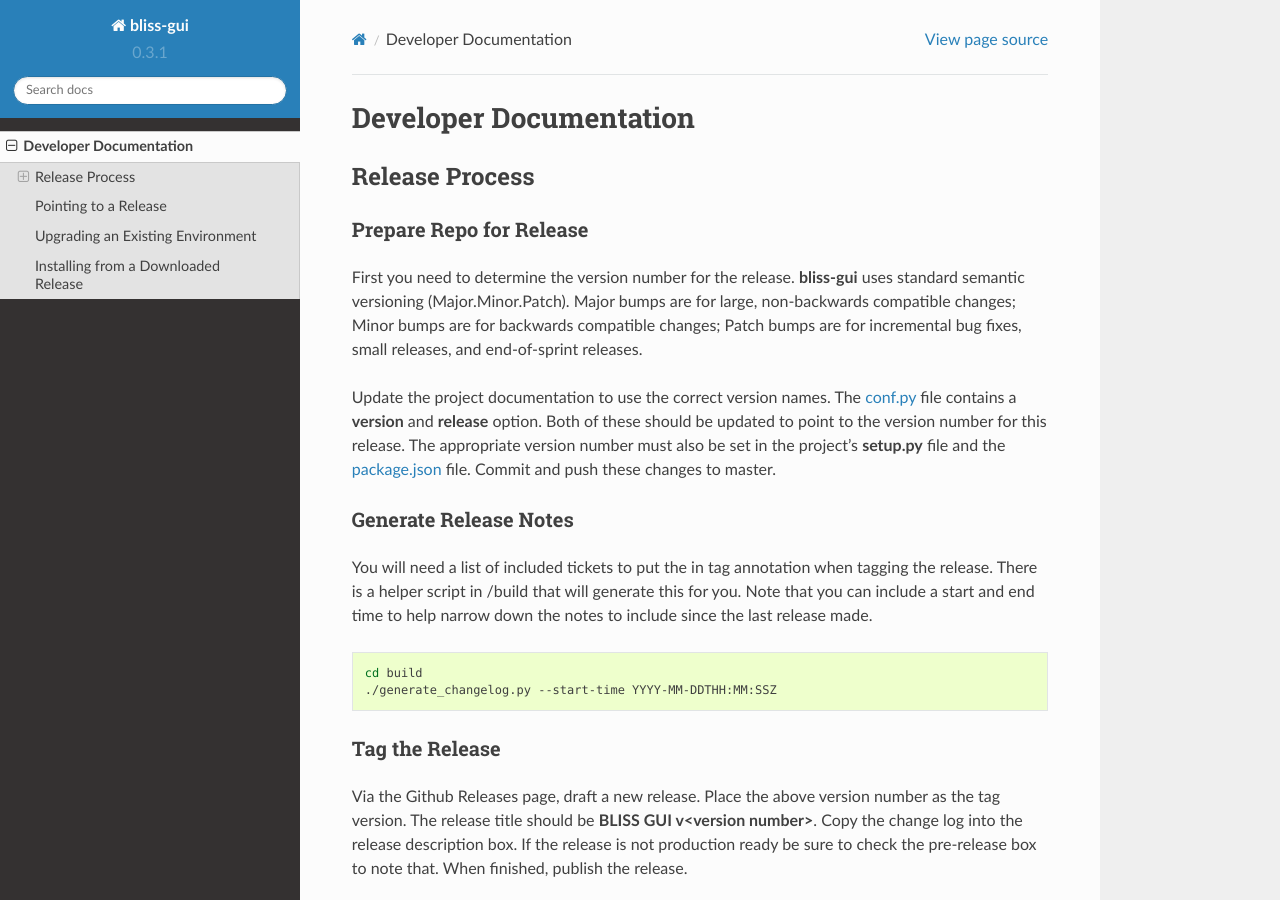
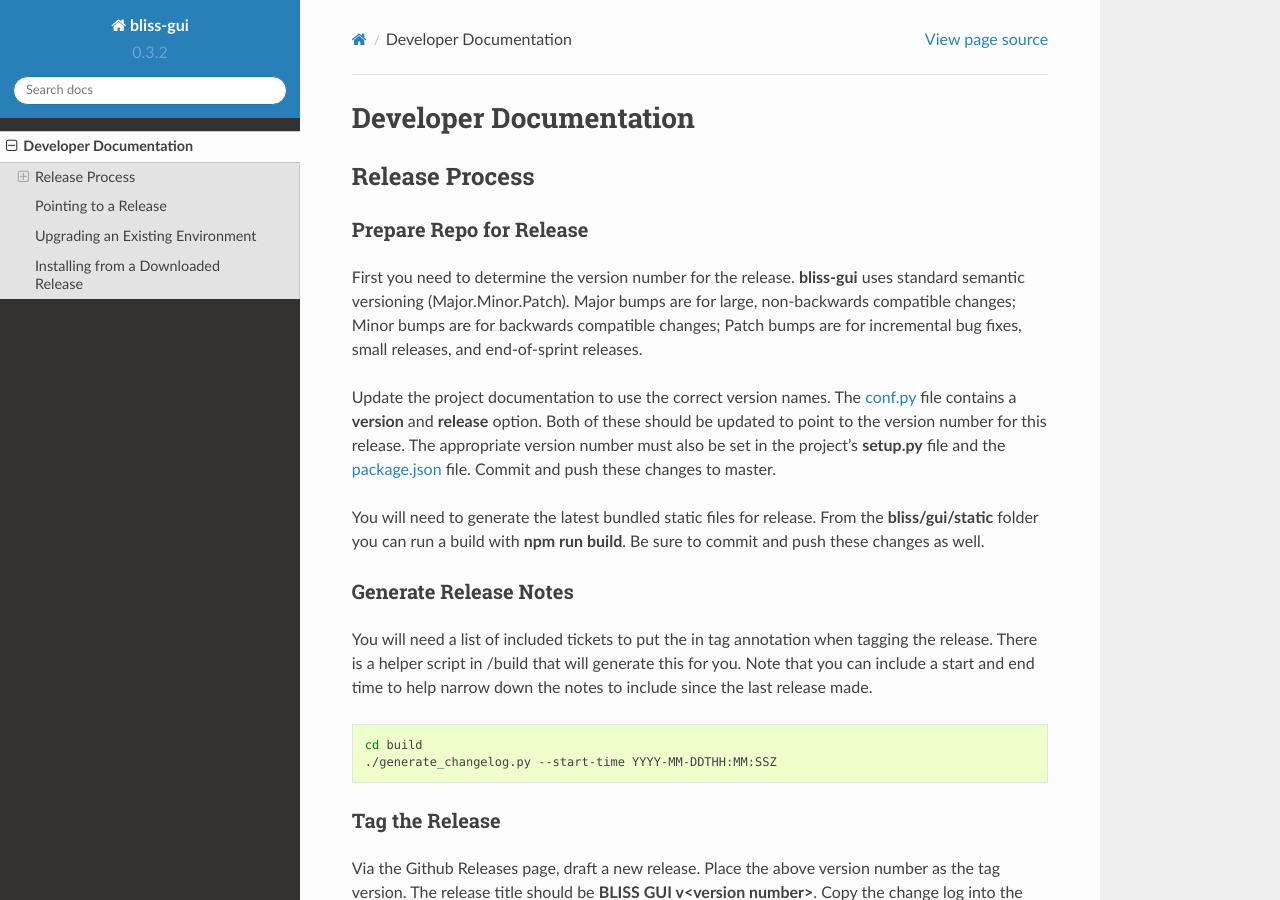
Before and after one commit to NASA-AMMOS/AIT-GUI, a Sphinx documentation site: the page built from doc/source/developer_info.rst, in a window 1280 px wide and 900 px high. Built offline with Sphinx 7.4.7 and the Read the Docs theme 2.0.0, drawn with Linux system fonts in a browser that asks for light colours.

Commit message:
Prep for 0.3.2 point release
- Update dev docs to include static file build in procedure
- Build latest static file bundles for release

```diff
--- a/bliss/gui/static/package.json
+++ b/bliss/gui/static/package.json
@@ -1,6 +1,6 @@
 {
   "name": "bliss-gui",
-  "version": "0.3.1",
+  "version": "0.3.2",
   "description": "BLISS GUI",
   "main": "index.js",
   "scripts": {
--- a/doc/source/conf.py
+++ b/doc/source/conf.py
@@ -57,9 +57,9 @@
 # built documents.
 #
 # The short X.Y version.
-version = u'0.3.1'
+version = u'0.3.2'
 # The full version, including alpha/beta/rc tags.
-release = u'0.3.1'
+release = u'0.3.2'
 
 # The language for content autogenerated by Sphinx. Refer to documentation
 # for a list of supported languages.
--- a/doc/source/developer_info.rst
+++ b/doc/source/developer_info.rst
@@ -10,6 +10,8 @@
 First you need to determine the version number for the release. **bliss-gui** uses standard semantic versioning (Major.Minor.Patch). Major bumps are for large, non-backwards compatible changes; Minor bumps are for backwards compatible changes; Patch bumps are for incremental bug fixes, small releases, and end-of-sprint releases.
 
 Update the project documentation to use the correct version names. The `conf.py <https://github.jpl.nasa.gov/bliss/bliss-gui/blob/master/doc/source/conf.py>`_ file contains a **version** and **release** option. Both of these should be updated to point to the version number for this release. The appropriate version number must also be set in the project's **setup.py** file and the `package.json <https://github.jpl.nasa.gov/bliss/bliss-gui/blob/master/bliss/gui/static/package.json>`_ file. Commit and push these changes to master.
+
+You will need to generate the latest bundled static files for release. From the **bliss/gui/static** folder you can run a build with **npm run build**. Be sure to commit and push these changes as well.
 
 Generate Release Notes
 ^^^^^^^^^^^^^^^^^^^^^^
--- a/setup.py
+++ b/setup.py
@@ -62,7 +62,7 @@
 
 setup(
     name = 'bliss-gui',
-    version = '0.3.1',
+    version = '0.3.2',
     packages = ['bliss.gui'],
     author = 'BLISS-Core Development Team',
     author_email = 'bliss@jpl.nasa.gov',
```
Also changed, not shown: 1 other file.
